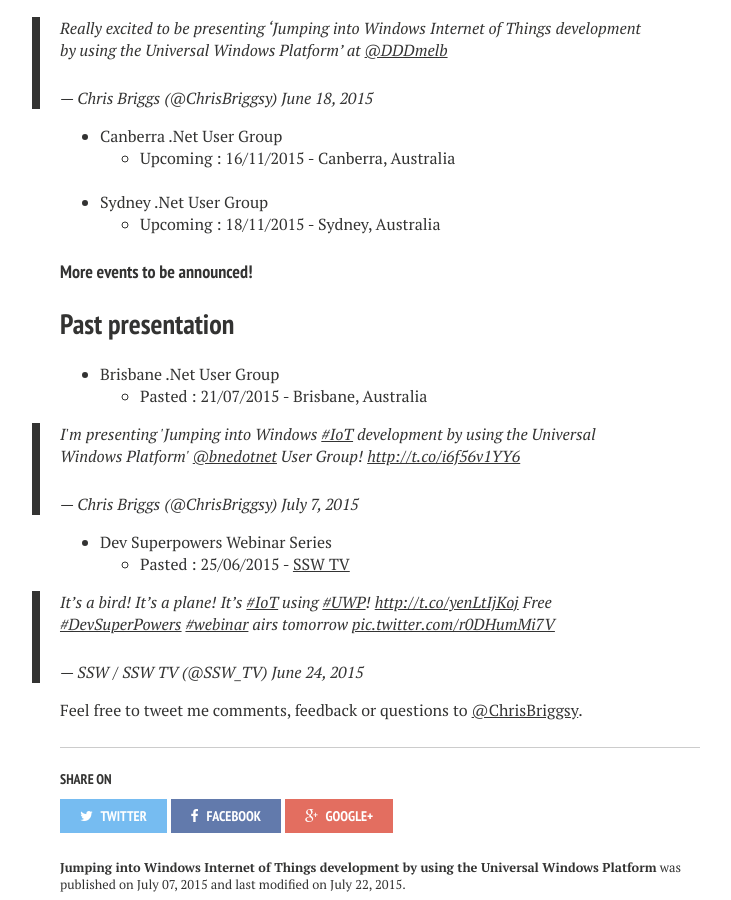
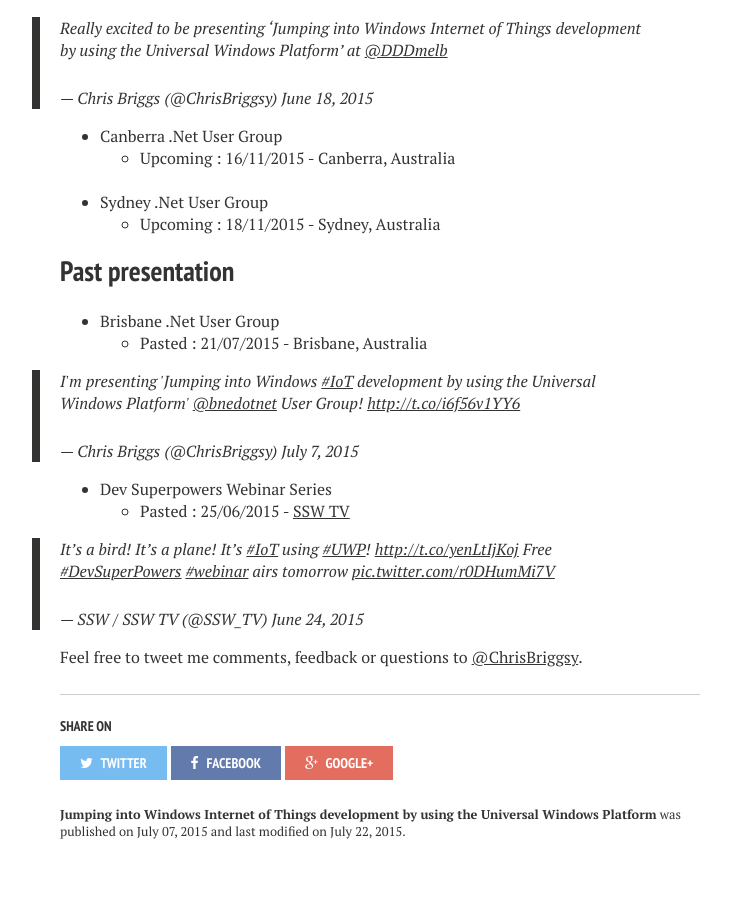
Before and after one commit to Briggsc28/briggsc28.github.io, a Jekyll site: the page built from _posts/2015-07-07-Dev-superpowers-Jumping-into-windows-internet-of-things.md, in a window 1280 px wide and 900 px high, scrolled down 1053 px. Shown: the whole window, without its empty margins (260-991 px from the left). Built offline with Jekyll 4.4.1, drawn with Linux system fonts in a browser that asks for light colours; nearby versions of some CDN libraries.

Commit message:
Removed text

```diff
--- a/_posts/2015-07-07-Dev-superpowers-Jumping-into-windows-internet-of-things.md
+++ b/_posts/2015-07-07-Dev-superpowers-Jumping-into-windows-internet-of-things.md
@@ -33,7 +33,6 @@
   * Upcoming : 18/11/2015 - Sydney, Australia
 
 
-#### More events to be announced!
 
 ## Past presentation
 
```
